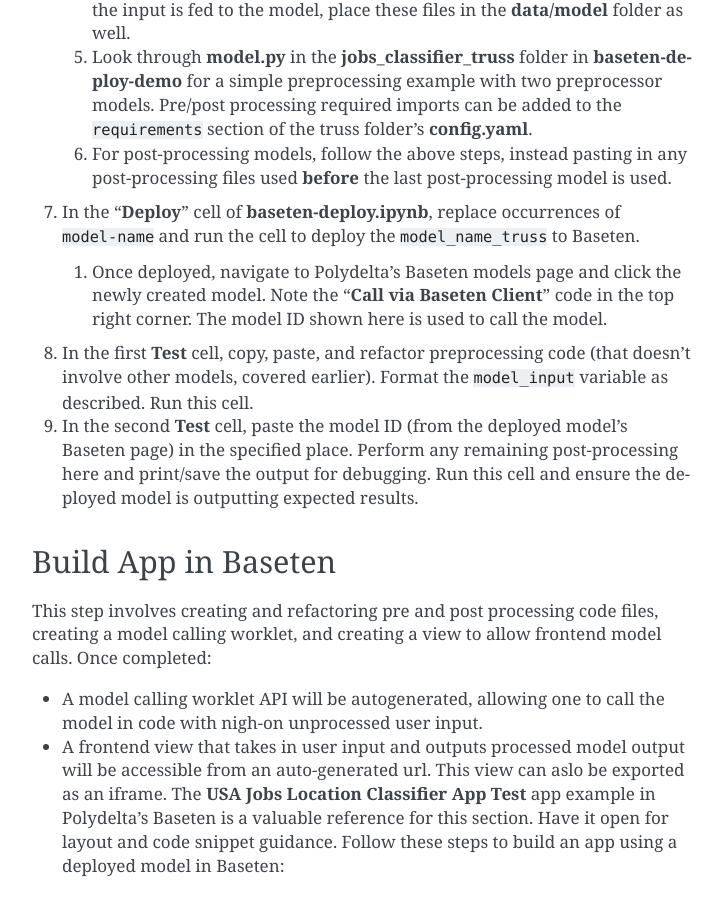
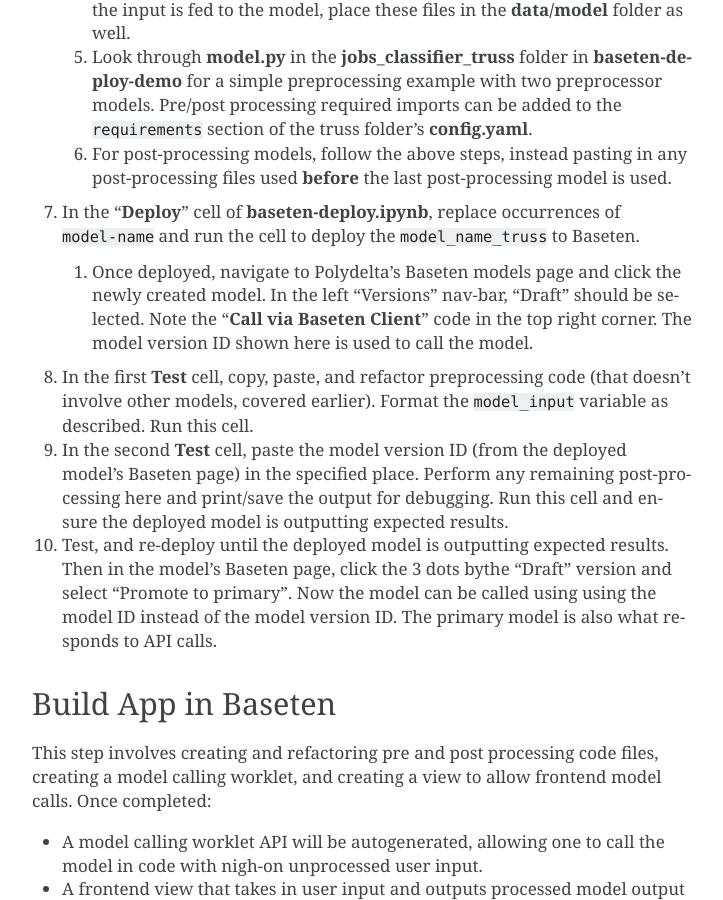
Before and after one commit to eayumba/baseten-deploy-demo, a Sphinx documentation site: the page built from docs/source/README.md, in a window 1280 px wide and 900 px high, scrolled down 1744 px. Shown: the whole window, without its empty margins (388-1111 px from the left). Built offline with Sphinx 7.4.7, drawn with Linux system fonts in a browser that asks for light colours.

Commit message:
update readme with baseten changes

```diff
--- a/docs/source/README.md
+++ b/docs/source/README.md
@@ -37,9 +37,10 @@
     5. Look through **model.py** in the **jobs_classifier_truss** folder in **baseten-deploy-demo** for a simple preprocessing example with two preprocessor models. Pre/post processing required imports can be added to the `requirements` section of the truss folder’s **config.yaml**.
     6. For post-processing models, follow the above steps, instead pasting in any post-processing files used **before** the last post-processing model is used.
 7. In the “**Deploy**” cell of **baseten-deploy.ipynb**, replace occurrences of `model-name` and run the cell to deploy the `model_name_truss` to Baseten.
-    1. Once deployed, navigate to Polydelta’s Baseten models page and click the newly created model. Note the “**Call via Baseten Client**” code in the top right corner. The model ID shown here is used to call the model.
+    1. Once deployed, navigate to Polydelta’s Baseten models page and click the newly created model. In the left "Versions" nav-bar, "Draft" should be selected. Note the “**Call via Baseten Client**” code in the top right corner. The model version ID shown here is used to call the model.
 8. In the first **Test** cell, copy, paste, and refactor preprocessing code (that doesn’t involve other models, covered earlier). Format the `model_input` variable as described. Run this cell.
-9. In the second **Test** cell, paste the model ID (from the deployed model’s Baseten page) in the specified place. Perform any remaining post-processing here and print/save the output for debugging. Run this cell and ensure the deployed model is outputting expected results.
+9. In the second **Test** cell, paste the model version ID (from the deployed model’s Baseten page) in the specified place. Perform any remaining post-processing here and print/save the output for debugging. Run this cell and ensure the deployed model is outputting expected results.
+10. Test, and re-deploy until the deployed model is outputting expected results. Then in the model's Baseten page, click the 3 dots bythe "Draft" version and select "Promote to primary". Now the model can be called using using the model ID instead of the model version ID. The primary model is also what responds to API calls.
 
 ## Build App in Baseten
 This step involves creating and refactoring pre and post processing code files, creating a model calling worklet, and creating a view to allow frontend model calls. Once completed:
```
